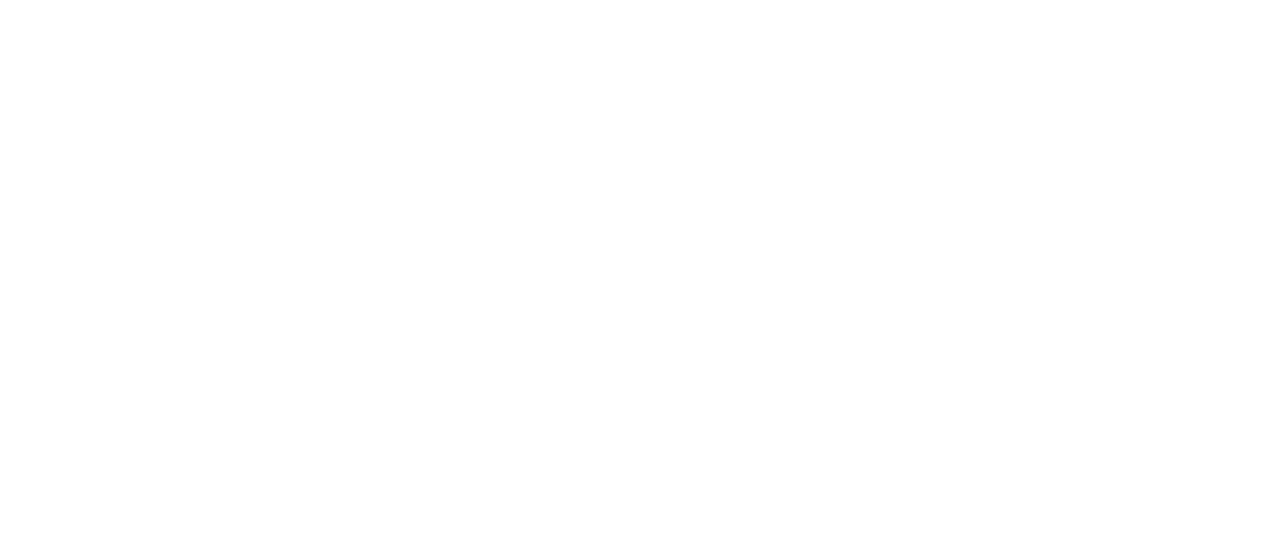
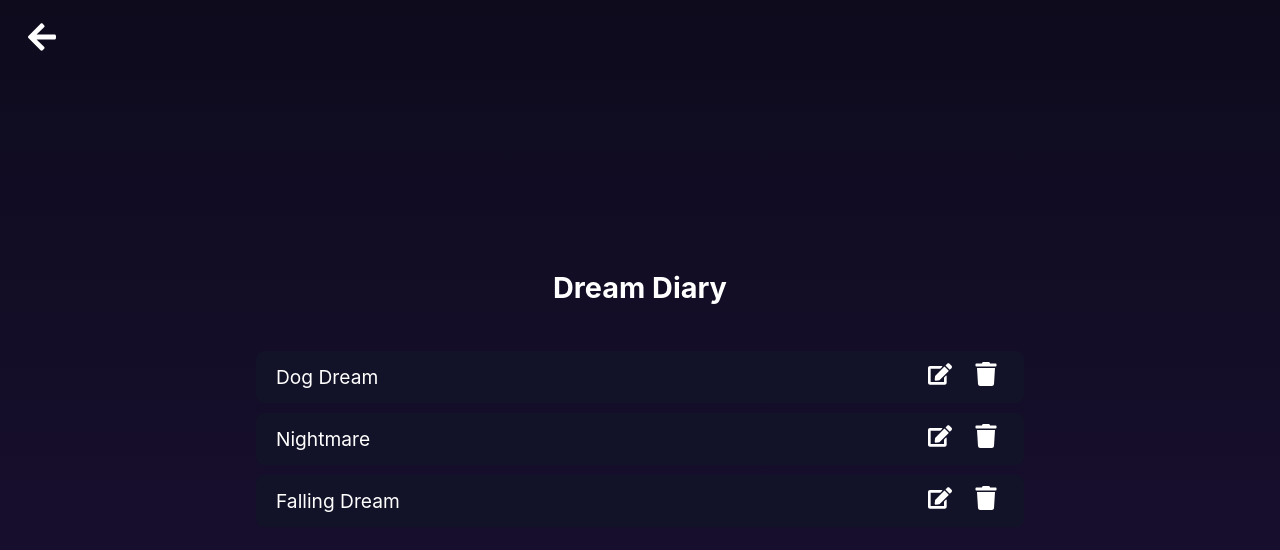
Before and after one commit to manilita/morpheusai, a React (Create React App) app: page /dream-diary in a window 1280 px wide. Before the commit this address had no page. Shown: the top 550 px of the page. Built offline with nearby package versions, Linux system fonts and the light colour scheme.

Commit message:
Added navbar and diary

```diff
--- a/package.json
+++ b/package.json
@@ -9,6 +9,7 @@
     "@testing-library/user-event": "^13.5.0",
     "react": "^19.0.0",
     "react-dom": "^19.0.0",
+    "react-icons": "^5.5.0",
     "react-router-dom": "^7.2.0",
     "react-scripts": "^5.0.1",
     "react-tsparticles": "^2.12.2",
--- a/src/App.js
+++ b/src/App.js
@@ -1,7 +1,8 @@
 import React from "react";
 import { BrowserRouter as Router, Routes, Route } from "react-router-dom";
-import LandingPage from "./pages/LandingPage";
-import JournalPage from "./pages/JournalPage"; // New page
+import LandingPage from "./pages/LandingPage"; //landing page
+import JournalPage from "./pages/JournalPage"; // journal page
+import DreamDiary from "./pages/DreamDiary"; // Diary page
 
 function App() {
   return (
@@ -9,6 +10,7 @@ function App() {
       <Routes>
         <Route path="/" element={<LandingPage />} />
         <Route path="/journal" element={<JournalPage />} />
+        <Route path="/dream-diary" element={<DreamDiary/>} />
       </Routes>
     </Router>
   );
--- /dev/null
+++ b/src/pages/DreamDiary.js
@@ -0,0 +1,53 @@
+import React, { useState } from "react";
+import { useNavigate } from "react-router-dom";
+import "../styles/DreamDiary.css";
+import { FaArrowLeft, FaEdit, FaTrash } from "react-icons/fa";
+
+const DreamDiary = () => {
+  const navigate = useNavigate();
+
+  // Sample dream data (Replace with state if using API/local storage)
+  const [dreams, setDreams] = useState([
+    { id: 1, title: "Dog Dream" },
+    { id: 2, title: "Nightmare" },
+    { id: 3, title: "Falling Dream" },
+  ]);
+
+  // Function to delete a dream
+  const handleDelete = (id) => {
+    setDreams(dreams.filter((dream) => dream.id !== id));
+  };
+
+  // Function to edit a dream (placeholder for now)
+  const handleEdit = (id) => {
+    alert(`Editing dream with ID: ${id}`);
+  };
+
+  return (
+    <div className="dream-diary-container">
+      {/* Back Button */}
+      <button className="back-button" onClick={() => navigate(-1)}>
+        <FaArrowLeft />
+      </button>
+
+      <h2 className="dream-diary-title">Dream Diary</h2>
+
+      {/* Dream List */}
+      <ul className="dream-list">
+        {dreams.map((dream) => (
+          <li key={dream.id} className="dream-item">
+            <span className="dream-title">{dream.title}</span>
+            <button className="edit-button" onClick={() => handleEdit(dream.id)}>
+              <FaEdit />
+            </button>
+            <button className="delete-button" onClick={() => handleDelete(dream.id)}>
+              <FaTrash />
+            </button>
+          </li>
+        ))}
+      </ul>
+    </div>
+  );
+};
+
+export default DreamDiary;
--- a/src/pages/JournalPage.js
+++ b/src/pages/JournalPage.js
@@ -1,4 +1,5 @@
 import React, { useState } from "react";
+import Sidebar from "../pages/Sidebar";
 import "../styles/JournalPage.css";
 
 const JournalPage = () => {
@@ -25,6 +26,7 @@ const JournalPage = () => {
 
   return (
     <div className="journal-container">
+      <Sidebar /> {/* Sidebar navigation */}
       <h2 className="journal-title">What did you dream about?</h2>
       <textarea
         className="journal-input"
--- /dev/null
+++ b/src/pages/Sidebar.js
@@ -0,0 +1,34 @@
+import React, { useState } from "react";
+import { Link } from "react-router-dom"; // For navigation
+import "../styles/Sidebar.css"; // Import styling
+import { FaBars, FaTimes } from "react-icons/fa"; // Hamburger and close icons
+
+const Sidebar = () => {
+  const [isOpen, setIsOpen] = useState(false); // State to toggle menu
+
+  return (
+    <div>
+      {/* Hamburger Button */}
+      <button className="hamburger" onClick={() => setIsOpen(!isOpen)}>
+        {isOpen ? <FaTimes /> : <FaBars />}
+      </button>
+
+      {/* Sidebar Navigation */}
+      <nav className={`sidebar ${isOpen ? "open" : ""}`}>
+        <ul>
+          <li>
+            <Link to="/dream-diary" onClick={() => setIsOpen(false)}>Dream Diary</Link>
+          </li>
+          <li>
+            <Link to="/settings" onClick={() => setIsOpen(false)}>Settings</Link>
+          </li>
+          <li>
+            <Link to="/" onClick={() => setIsOpen(false)}>Log Out</Link>
+          </li>
+        </ul>
+      </nav>
+    </div>
+  );
+};
+
+export default Sidebar;
--- /dev/null
+++ b/src/styles/DreamDiary.css
@@ -0,0 +1,67 @@
+.dream-diary-container {
+    height: 100vh;
+    width: 100%;
+    background: linear-gradient(to bottom, #0e0b1d, #1b1035);
+    display: flex;
+    flex-direction: column;
+    align-items: center;
+    justify-content: center;
+    color: white;
+    text-align: center;
+    position: relative;
+  }
+
+  .back-button {
+    position: absolute;
+    top: 20px;
+    left: 20px;
+    background: transparent;
+    border: none;
+    color: white;
+    font-size: 2rem;
+    cursor: pointer;
+  }
+
+  .dream-diary-title {
+    font-size: 1.8rem;
+    margin-bottom: 20px;
+  }
+
+  .dream-list {
+    list-style: none;
+    padding: 0;
+    width: 60%;
+  }
+
+  .dream-item {
+    display: flex;
+    justify-content: space-between;
+    align-items: center;
+    background-color: #121229;
+    padding: 10px 20px;
+    margin: 10px 0;
+    border-radius: 8px;
+  }
+
+  .dream-title {
+    font-size: 1.2rem;
+    flex: 1;
+    text-align: left;
+  }
+
+  .edit-button, .delete-button {
+    background: none;
+    border: none;
+    color: white;
+    font-size: 1.5rem;
+    cursor: pointer;
+    margin-left: 10px;
+  }
+
+  .edit-button:hover {
+    color: #ffdd57;
+  }
+
+  .delete-button:hover {
+    color: #ff3b3b;
+  }
--- /dev/null
+++ b/src/styles/Sidebar.css
@@ -0,0 +1,52 @@
+.sidebar {
+  position: fixed;
+  top: 0;
+  left: -250px; /* Hidden initially */
+  width: 250px;
+  height: 100vh;
+  background: rgba(78, 34, 118, 0.95);
+  padding-top: 60px;
+  transition: left 0.3s ease-in-out;
+  z-index: 1000;
+}
+
+/* When the menu is open */
+.sidebar.open {
+  left: 0;
+}
+
+/* Sidebar links */
+.sidebar ul {
+  list-style: none;
+  padding: 0;
+  margin: 0;
+}
+
+.sidebar ul li {
+  padding: 15px 20px;
+}
+
+.sidebar ul li a {
+  color: white;
+  text-decoration: none;
+  font-size: 1.2rem;
+  display: block;
+  transition: 0.3s;
+}
+
+.sidebar ul li a:hover {
+  color: #ff7eb3; /* Highlight effect */
+}
+
+/* Hamburger button */
+.hamburger {
+  position: fixed;
+  top: 15px;
+  left: 20px;
+  background: transparent;
+  border: none;
+  color: white;
+  font-size: 2rem;
+  cursor: pointer;
+  z-index: 1100;
+}
```
Also changed, not shown: 1 other file (tests, documents, lock files or other folders).
